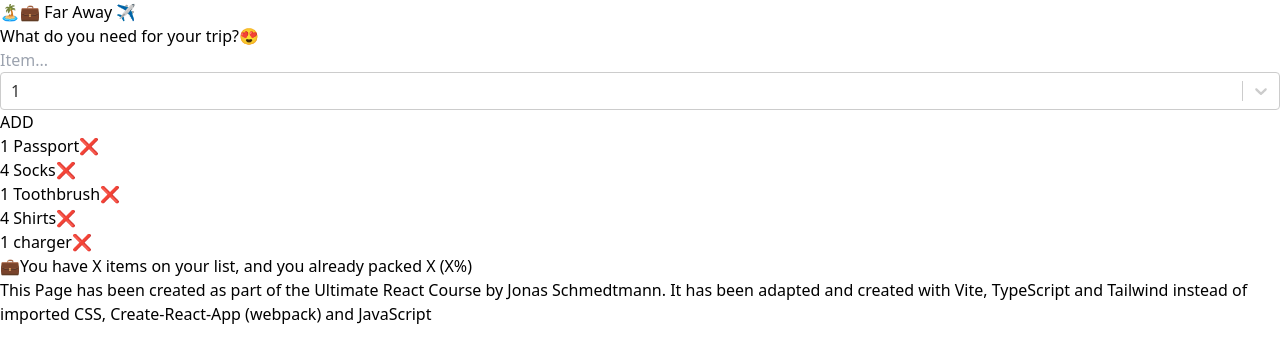
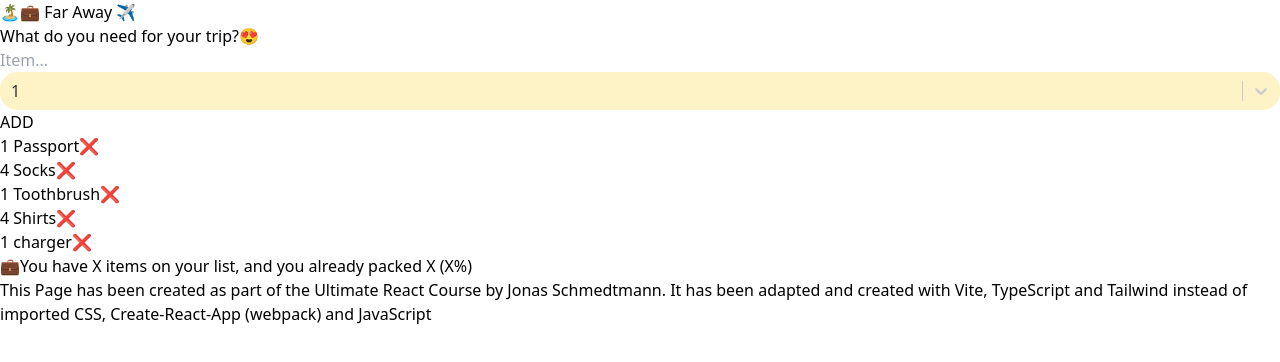
Before and after one commit to andreastif/travel-list, a React (Vite) app: page / in a window 1280 px wide. Shown: the top 362 px of the page. Built offline with nearby package versions, Linux system fonts and the light colour scheme.

Commit message:
basic styling to react-select

```diff
--- a/src/components/travelpage/comps/Form.tsx
+++ b/src/components/travelpage/comps/Form.tsx
@@ -1,6 +1,6 @@
 import { useState } from "react";
 import { IItem } from "../../../types/types";
-import Select from "react-select";
+import Select, { OptionProps, StylesConfig } from "react-select";
 import { SingleValue } from "react-select";
 
 interface IAmountOption {
@@ -30,6 +30,30 @@ const amountOptions: IAmountOption[] = [
   { value: "19", label: "19" },
   { value: "20", label: "20" },
 ];
+
+const selectStyles: StylesConfig<IAmountOption, false> = {
+  control: (base) => ({
+    ...base,
+    borderColor: "rgb(254, 243, 199)",
+    backgroundColor: "rgb(254, 243, 199)",
+    borderRadius: "17px",
+    color: "black !important",
+    cursor: "pointer",
+  }),
+  option: (base, state: OptionProps<IAmountOption, false>) => ({
+    ...base,
+    backgroundColor: state.isFocused ? "rgba(137, 184, 206, 0.53)" : "rgb(254, 243, 199)",
+    borderColor: "rgb(254, 243, 199)",
+    color: "black !important",
+  }),
+  menu: (base) => ({
+    ...base,
+    marginTop: "5px",
+
+    border: "none",
+    borderColor: "rgb(254, 243, 199)",
+  }),
+};
 
 export const Form = () => {
   const [description, setDescription] = useState("");
@@ -75,7 +99,13 @@ export const Form = () => {
           value={description}
           onChange={handleDescription}
         />
-        <Select className="w-56" options={amountOptions} onChange={handleSelect} value={selection} />
+        <Select
+          className="w-56"
+          styles={selectStyles}
+          options={amountOptions}
+          onChange={handleSelect}
+          value={selection}
+        />
         <button className="btn btn-sm btn-success px-12 btn-circle">ADD</button>
       </form>
     </div>
```
